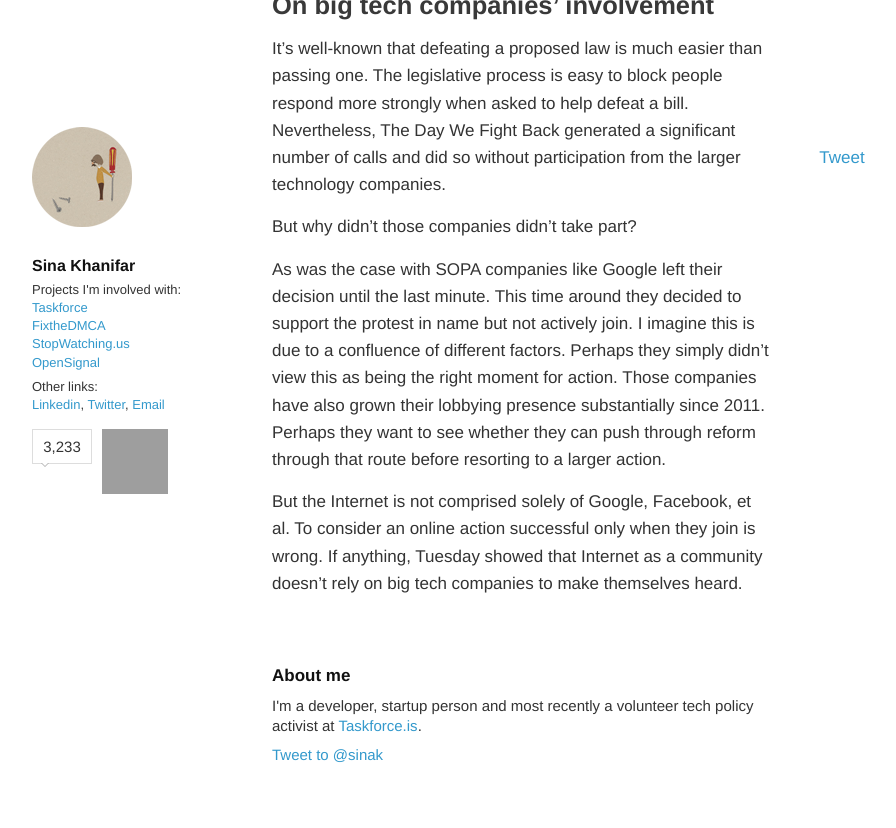
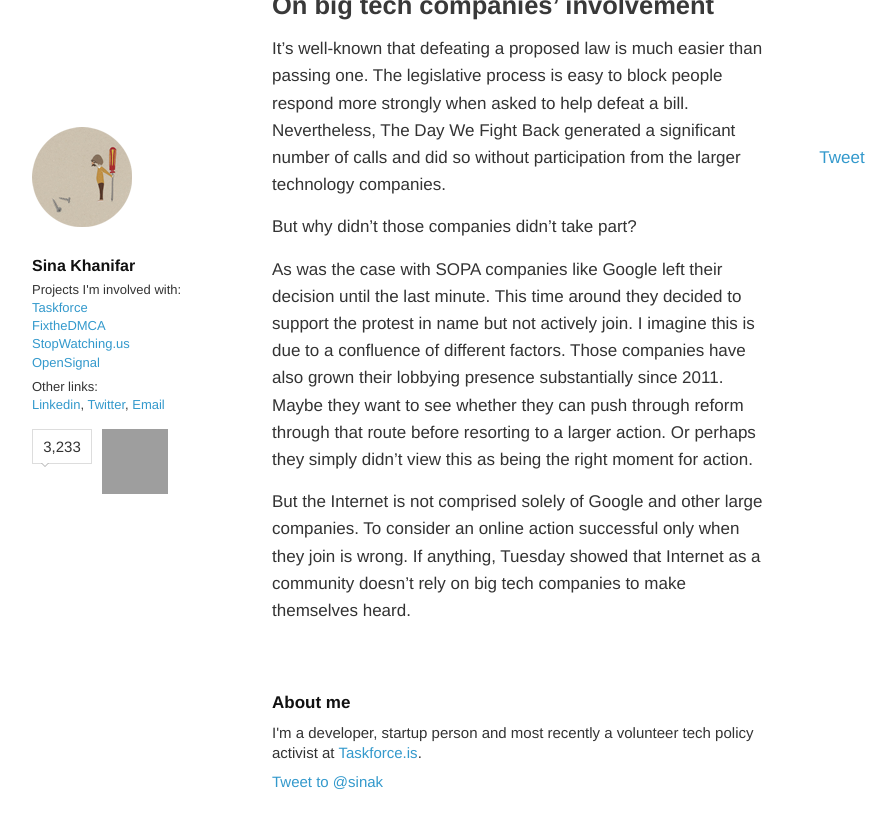
Before and after one commit to sinak/sinak.github.com, a Jekyll site: the page built from _posts/2014-02-12-thoughts-about-tdwfb.md, in a window 1280 px wide and 900 px high, scrolled down 2229 px. Shown: the top 828 px of the window, without its empty margins (178-1074 px from the left). Built offline with Jekyll 4.4.1, drawn with Linux system fonts in a browser that asks for light colours; nearby versions of some CDN libraries; some web fonts are replaced; Markdown is read by kramdown in place of the engine named in the settings; comment, search, counter and statistics services are not loaded; some of the changed text lies outside the part shown; grey boxes are pictures that could not be loaded.

Commit message:
thoughts on tdwfb

```diff
--- a/_posts/2014-02-12-thoughts-about-tdwfb.md
+++ b/_posts/2014-02-12-thoughts-about-tdwfb.md
@@ -52,6 +52,6 @@ It's well-known that defeating a proposed law is much easier than passing one. T
 
 But why didn't those companies didn't take part?
 
-As was the case with SOPA companies like Google left their decision until the last minute. This time around they decided to support the protest in name but not actively join. I imagine this is due to a confluence of different factors. Perhaps they simply didn't view this as being the right moment for action. Those companies have also grown their lobbying presence substantially since 2011. Perhaps they want to see whether they can push through reform through that route before resorting to a larger action.
+As was the case with SOPA companies like Google left their decision until the last minute. This time around they decided to support the protest in name but not actively join. I imagine this is due to a confluence of different factors. Those companies have also grown their lobbying presence substantially since 2011. Maybe they want to see whether they can push through reform through that route before resorting to a larger action. Or perhaps they simply didn't view this as being the right moment for action.
 
-But the Internet is not comprised solely of Google, Facebook, et al. To consider an online action successful only when they join is wrong. If anything, Tuesday showed that Internet as a community doesn't rely on big tech companies to make themselves heard.
+But the Internet is not comprised solely of Google and other large companies. To consider an online action successful only when they join is wrong. If anything, Tuesday showed that Internet as a community doesn't rely on big tech companies to make themselves heard.
```
Also changed, not shown: other parts of _posts/2014-02-12-thoughts-about-tdwfb.md (+2 -2 lines).
